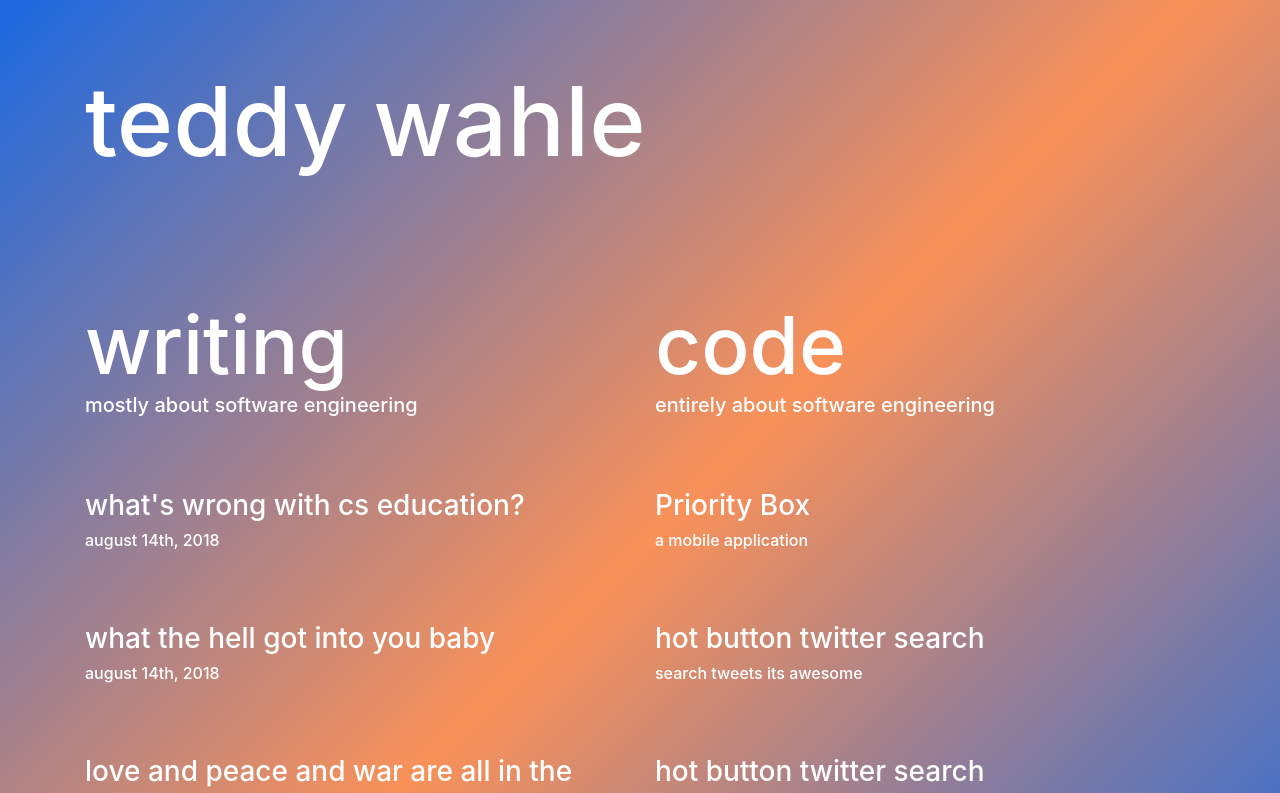
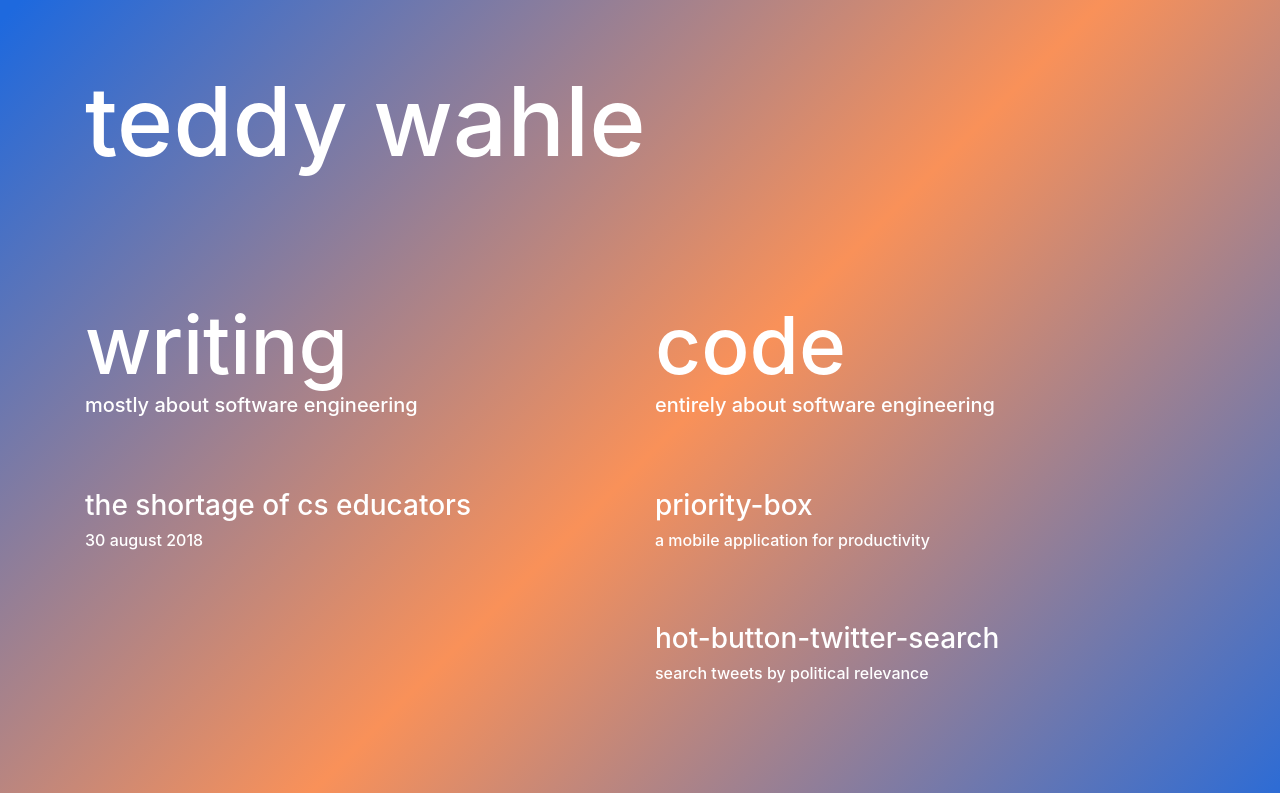
Before and after one commit to theodorewahle/simple-react-blogfolio, a React (Create React App) app: page / in a window 1280 px wide. Shown: the top 793 px of the page. Built offline with nearby package versions, Linux system fonts and the light colour scheme.

Commit message:
finalized styling, converted blogs resource from JSON to plain Js, added first blog post

```diff
--- a/src/App.js
+++ b/src/App.js
@@ -1,6 +1,6 @@
 import React, { Component } from 'react';
 import ThumbnailGrid from './components/ThumbnailGrid'
-import blogPosts from './posts/blogs.json'
+import blogPosts from './posts/blogs'
 import projects from './posts/projects.json'
 
 import {
@@ -30,7 +30,7 @@ class App extends Component {
                 <Route exact path="/projects" component={this.proj}/>
 
                 {Object.keys(blogPosts).map(id => <Route exact path={`/blog/${id}`} component={() => this.blog(blogPosts[id])}/>)}
-                {Object.keys(blogPosts).map(id => <Route exact path={`/projects/${id}`} component={() => this.project(projects[id], id)}/>)}
+                {Object.keys(projects).map(id => <Route exact path={`/projects/${id}`} component={() => this.project(projects[id], id)}/>)}
 
               </div>
           </Router>
--- a/src/components/Blog.js
+++ b/src/components/Blog.js
@@ -2,7 +2,7 @@ import React from 'react';
 import { Col } from 'reactstrap'
 import Thumbnail from './Thumbnail'
 import ColumnHeader from './ColumnHeader'
-import blogPosts from '../posts/blogs.json'
+import blogPosts from '../posts/blogs'
 
 
 const Blog = () => {
--- a/src/components/BlogPage.js
+++ b/src/components/BlogPage.js
@@ -5,8 +5,13 @@ const BlogPage = ({ blog }) => (
   <Container className="pv3">
   <Col>
     <h1 className="f-headline white">{blog.title}</h1>
-    <h3 className="white">{blog.subtitle}</h3>
-    <p className="white">{blog.text}</p>
+    <h1 className="white mb6">{blog.subtitle}</h1>
+    {blog.text.map(line => {
+      return <p className="white f4">{line}</p>
+    })
+
+    }
+
   </Col>
   </Container>
 )
--- a/src/components/ProjectPage.js
+++ b/src/components/ProjectPage.js
@@ -14,7 +14,7 @@ const ProjectPage = ({ project }) => (
     </Col>
     </Row>
     <Row className="pt6" style={{justifyContent: "flex-end"}}><h5 className="white pl3 pr2 pt2">see this project on</h5>
-    <SocialIcon url={`https://github.com/theodorewahle/${project.repo}`} color="white"/>
+    <SocialIcon url={`https://github.com/theodorewahle/${project.title}`} color="white"/>
     </Row>
   </Col>
   </Container>
--- a/src/components/ThumbnailGrid.js
+++ b/src/components/ThumbnailGrid.js
@@ -1,6 +1,6 @@
 import React from 'react'
 import { Container, Col } from 'reactstrap'
-import blogPosts from '../posts/blogs.json'
+import blogPosts from '../posts/blogs'
 import Thumbnail from './Thumbnail'
 
 const ThumbnailGrid = ({ title, posts}) => {
--- /dev/null
+++ b/src/posts/blogs.js
@@ -0,0 +1,14 @@
+const blogs = {
+    "1" : {
+    "title" : "the shortage of cs educators",
+    "subtitle" : "30 august 2018",
+    "text" : [
+      "I don't think the shortage of computer science educators in the US will get better until the economics get a lot better for teachers.",
+      "My little brother's high school CS class is all online. The teacher doesn't know the material.",
+      `I think asking kids to "self-teach" CS in the classroom is OK, but my understanding is that it's hard to be TAUGHT math during one period and then be teaching themselves CS in the next.`,
+      `Yes, CS can be self-learned, but the biggest problem with the lack of CS educators IMO is that CS students don't have mentors/role-models who can encourage them to stay with CS.`,
+      `I purposely used the term "self-learned" instead of "self-taught." "Self-taught' is a misnomer. It's used to describe anyone who didn't take CS classes in high school or college. BUT most self-taughtcoders took online courses or watched a tutorial series with teachers who are often way more engaging than the in-person professionals.`,
+      `Besides, there's a false dichotomy between self-taught or teacher-taught because CS classroom curricula comprise a fraction of the knowledge one needs to complete a project. To that end, all programmers I've met are mostly "self-learned."`]
+  }
+}
+export default blogs
--- a/src/posts/blogs.json
+++ /dev/null
@@ -1,20 +0,0 @@
-{
-    "1" : {
-    "title" : "what's wrong with cs education?",
-    "subtitle" : "august 14th, 2018",
-    "text" : "Lorem ipsum dolor sit amettis."
-
-  },
-  "2" : {
-  "title" : "what the hell got into you baby",
-  "subtitle" : "august 14th, 2018",
-  "text" : "Lorem ipsum dolor sit amettis."
-
-},
-"3" : {
-"title" : "love and peace and war are all in the past",
-"subtitle" : "august 14th, 2018",
-"text" : "Lorem ipsum dolor sit amettis."
-
-}
-}
--- a/src/posts/projects.json
+++ b/src/posts/projects.json
@@ -1,23 +1,13 @@
 {
     "1" : {
-    "title" : "Priority Box",
-    "subtitle" : "a mobile application",
-    "text" :"it helps you",
-    "repo" : "priority-box"
-
+    "title" : "priority-box",
+    "subtitle" : "a mobile application for productivity",
+    "text" : "A mobile app that helps take the thinking out of decision-making but using our exponential ranking algorithm to assess the impact of your decisions on your life's priorities."
   },
   "2" : {
-  "title" : "hot button twitter search",
-  "subtitle" : "search tweets its awesome",
-  "text" :"it searches tweets",
-  "repo" : "hot-button-twitter-search"
-
-},
-"3" : {
-"title" : "hot button twitter search",
-"subtitle" : "search tweets its awesome",
-"text" :"its dope",
-"repo" : "hot-button-twitter-search"
+  "title" : "hot-button-twitter-search",
+  "subtitle" : "search tweets by political relevance",
+  "text" : "How do you separate someone's topical tweets from their tweets about everything else? Hot Button is a new way to search Twitter. Hot Button scans news headlines to identify political topics, and then allows you to sort a user's tweets by their relevancy to recent news. Hot Button's comparisons between news headlines and a user's tweets are powered by scikit-learn!"
 
 }
 }
```
